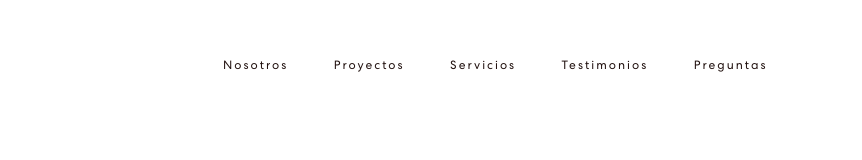
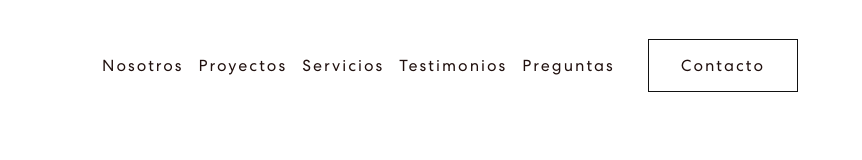
Before and after one commit to josdavidh/enmadera, a plain HTML site: page index.html in a window 1280 px wide. Shown: the full height of the page, 418-1280 px from the left. Drawn offline with Linux system fonts and the light colour scheme; files whose address does not match are found by name.

Commit message:
avance en la barra de navegacion

```diff
--- a/css/styles.css
+++ b/css/styles.css
@@ -110,7 +110,6 @@ nav.container{
 
   padding: 20px 0;
   display: grid;
-  /* justify-content: space-around; */
   gap: 2px;
   align-items: center;
   grid-template-columns: repeat(2, 1fr);
@@ -172,6 +171,14 @@ nav.container{
 
 .nav__item{
   list-style: none;
+  display: flex;
+  align-items: center;
+}
+
+.nav__item--button {
+  justify-self: center;
+  position: absolute;
+  bottom: 40px;
 }
 
 .nav__link{
@@ -180,6 +187,45 @@ nav.container{
   font-size: 1.6rem;
   letter-spacing: 2px;
 }
+
+.btn__contact {
+  font-size: 1.8rem;
+  position: relative;
+  border: 1px solid #121212;
+  padding: 15px 32px;
+  background-color: transparent;
+	transition: 0.3s ease-in-out;
+}
+
+.btn__contact span {
+  z-index: 1;
+}
+
+.btn__contact::before {
+  content: "";
+  width: 0%;
+  position: absolute;
+  background-color: #121212;
+  left: 0;
+  top: 0;
+  z-index: -1;
+  transition: 0.3s ease-in-out;
+}
+
+.btn__contact:hover {
+  color: #fff;
+  border: 1px solid #fff;
+}
+
+.btn__contact:hover::before {
+  content: "";
+  width: 100%;
+  height: 100%;
+  position: absolute;
+}
+
+
+
 
 @media (min-width:768px) {
   .nav{
@@ -205,7 +251,13 @@ nav.container{
   }
 
   .nav__link{
-      font-size: 1.2rem;
+      font-size: 1.6rem;
       letter-spacing: none;
   }
+
+  .nav__item--button {
+    position: unset;
+    margin-left: 18px;
+
+  }
 }
--- a/index.html
+++ b/index.html
@@ -29,6 +29,9 @@
           <li class="nav__item">
             <a href="#" class="nav__link">Preguntas</a>
           </li>
+          <li class="nav__item nav__item--button">
+            <a href="#" class="nav__link btn__contact"><span>Contacto</span></a>
+          </li>
         </ul>
 
         <a href="#nav" class="nav__hamburguer">
```
